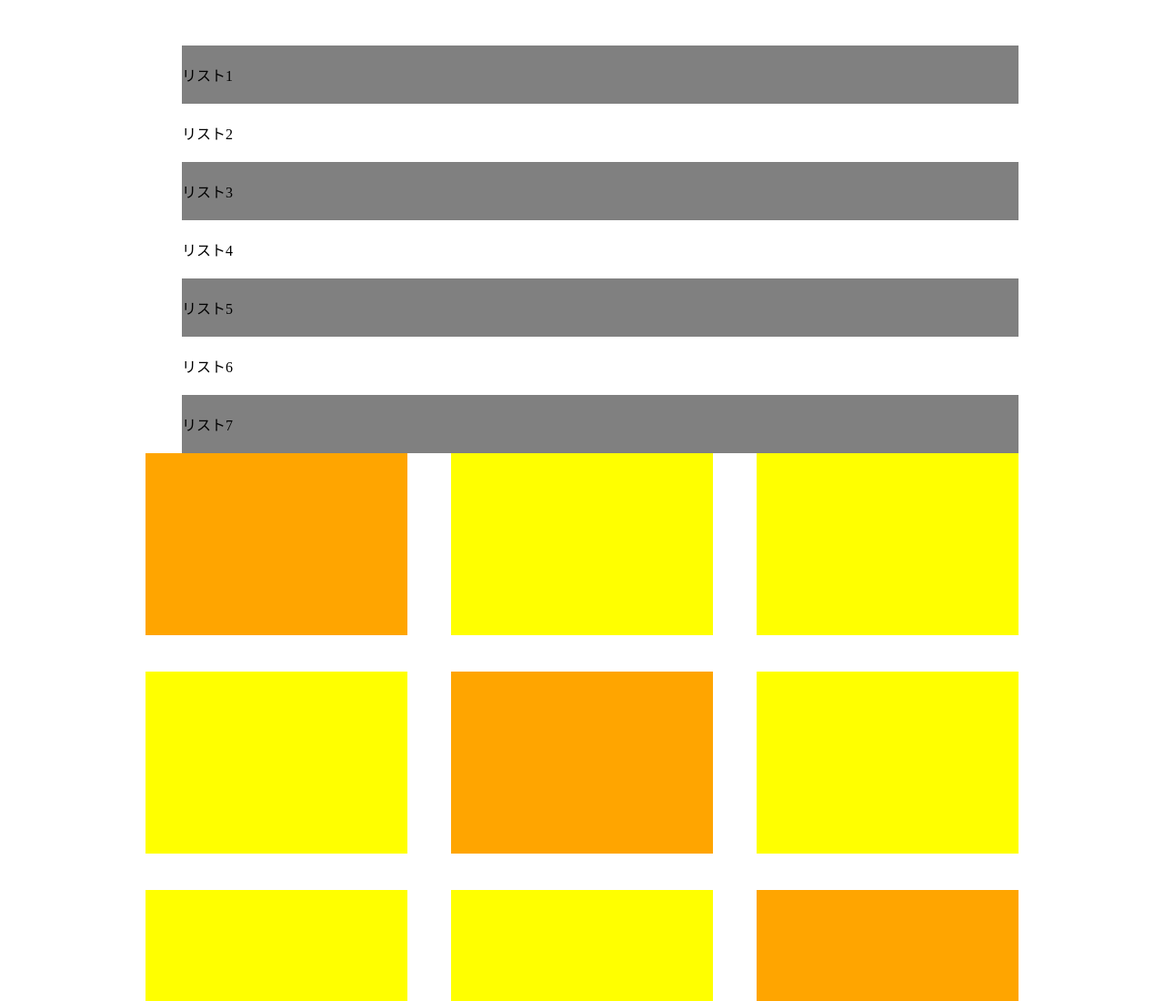
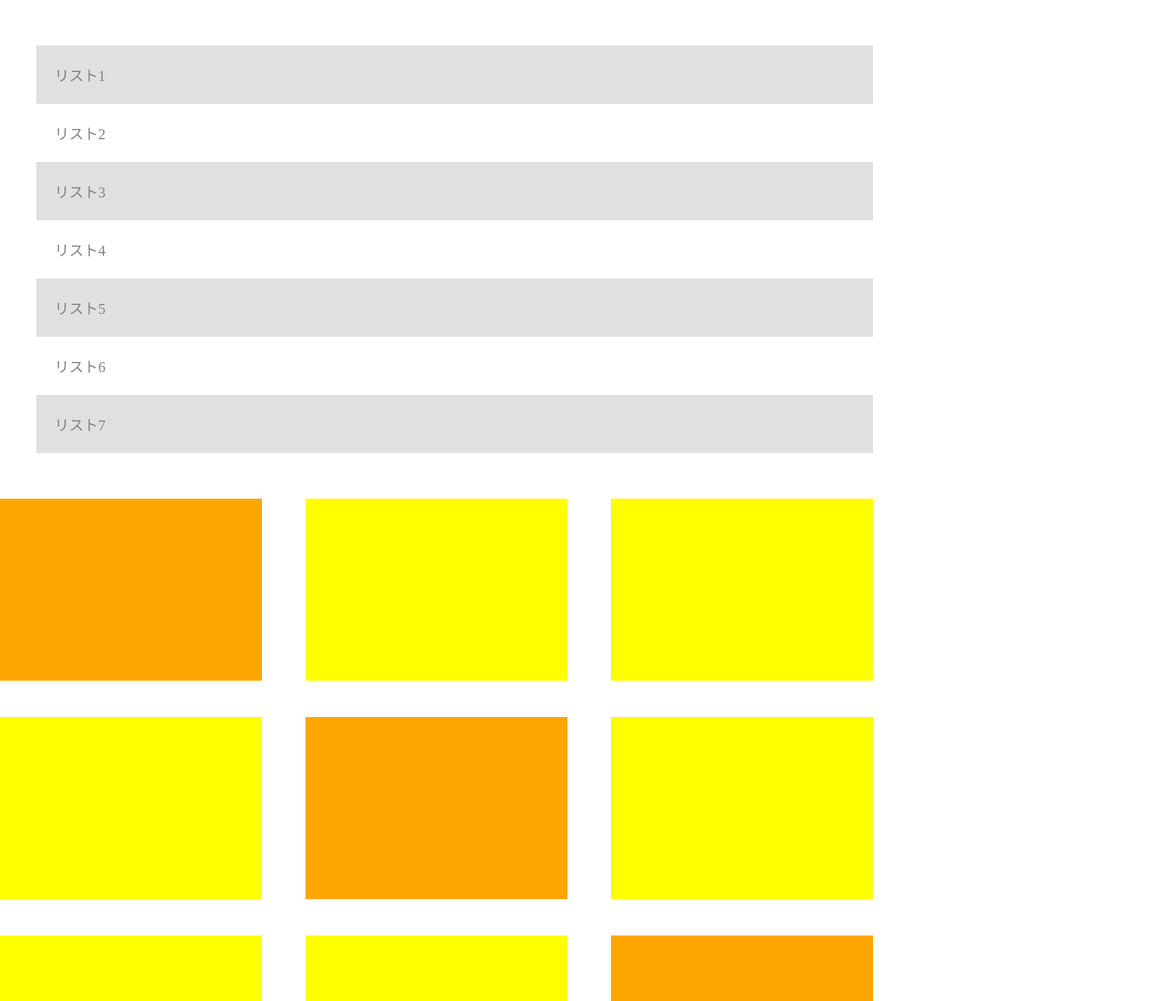
Before and after one commit to Tt6588/-, a plain HTML site: page 1-8/index.html in a window 1280 px wide. Shown: the top 1100 px of the page at 91% size. Drawn offline with Linux system fonts and the light colour scheme.

Commit message:
[update]1-8

```diff
--- a/1-8/style.css
+++ b/1-8/style.css
@@ -6,22 +6,23 @@
 
 main {
   width: 960px;
-  margin: 0 auto;
+
 }
 
 .list {
-  margin-top: 50px;
+  margin: 50px 0 50px 0;
   height: auto;
   list-style: none;
 }
 
 .list-item {
+  color:grey;
   height: auto;
-  padding: 20px 0 20px 0;
+  padding: 20px 0 20px 20px;
 }
 
 .list-item:nth-child(odd) {
-  background-color: grey;
+  background-color: #e0e0e0;
 }
 
 .color-box {
```
